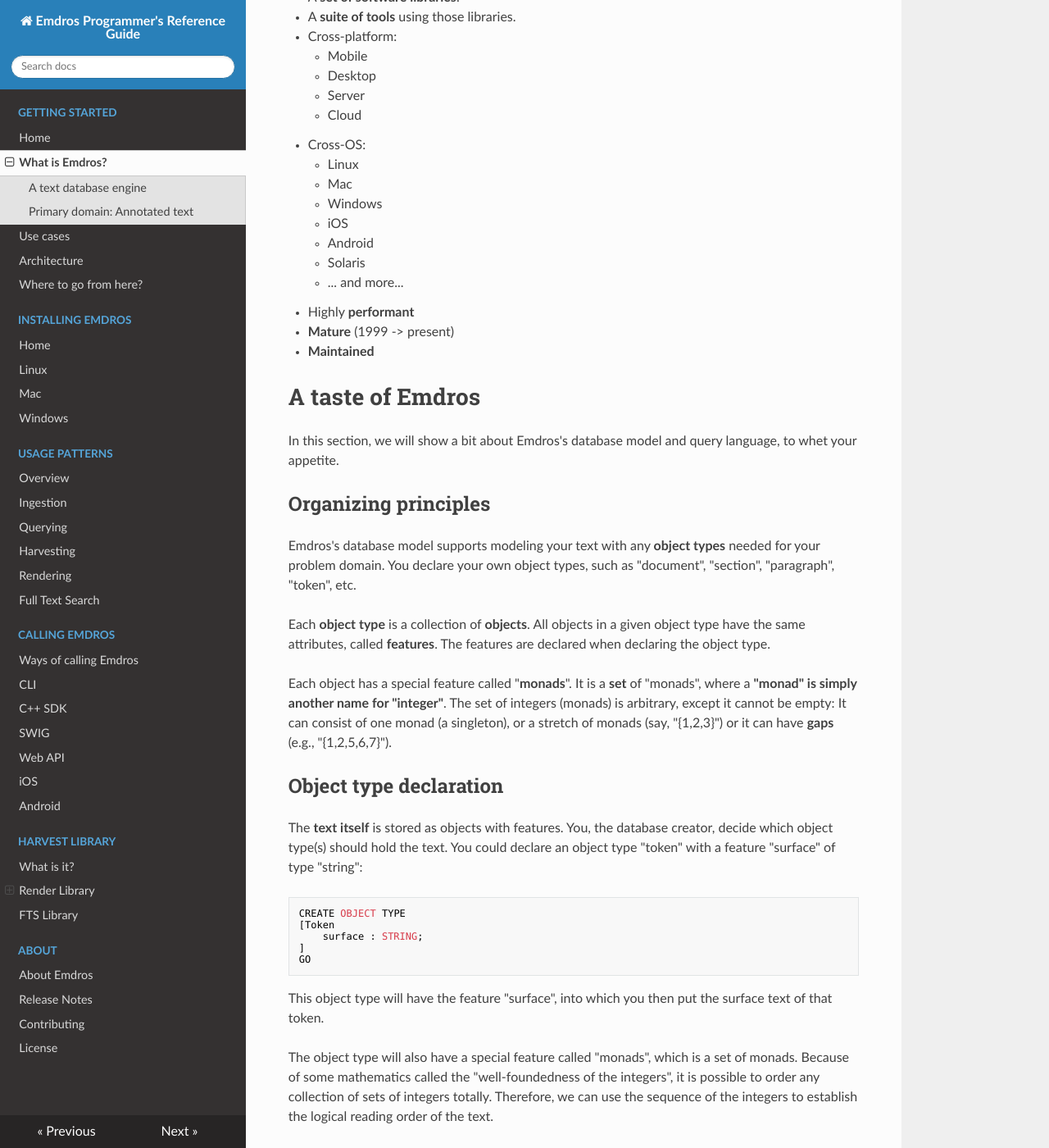
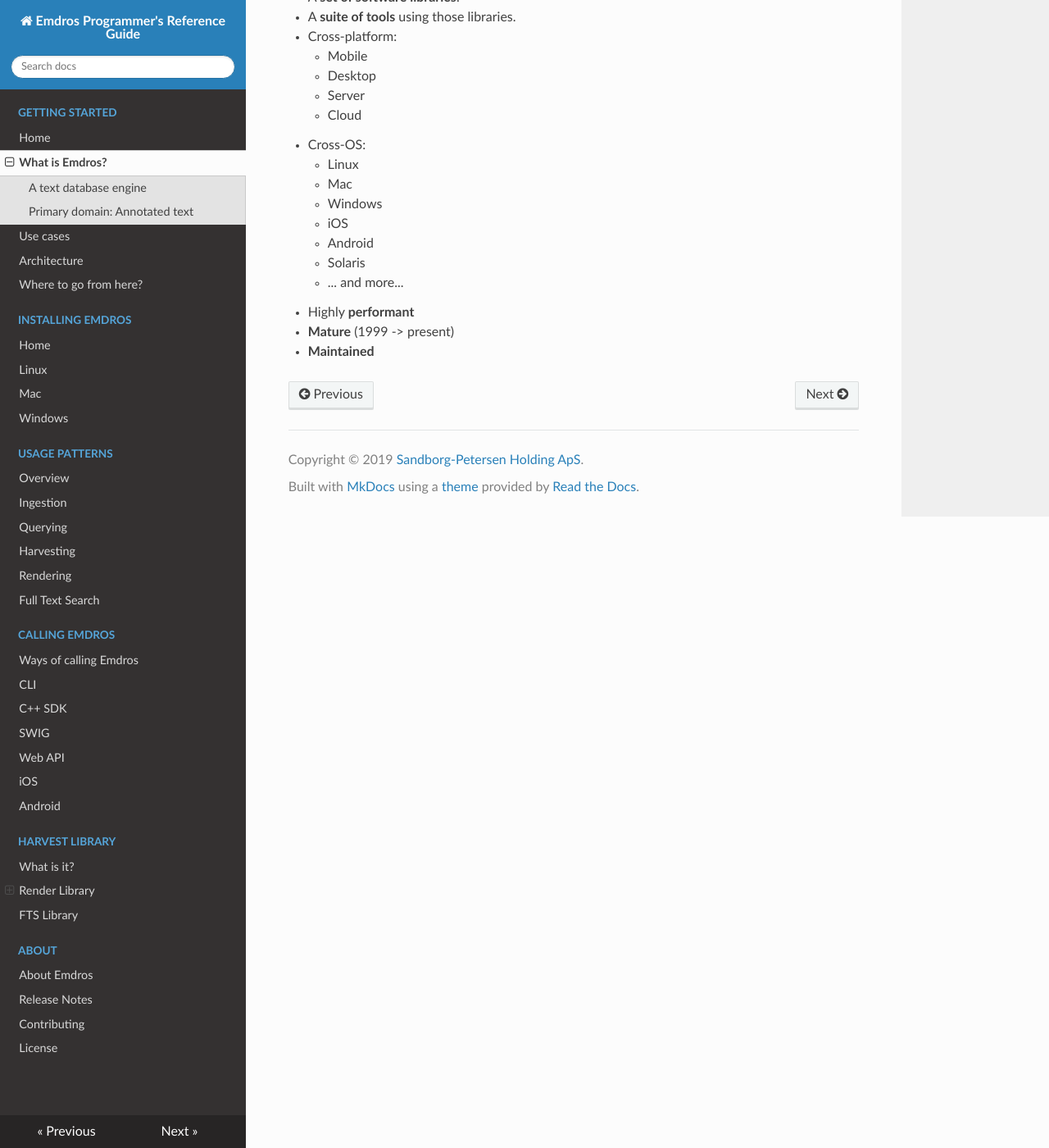
Before and after one commit to emdros/docs-emdros, an MkDocs documentation site: the page built from doc/markdown/progref/docs/whatisemdros.md, in a window 1280 px wide and 1400 px high, scrolled down 1044 px. Shown: the whole window at 82% size. Built offline with MkDocs 1.6.1, drawn with Linux system fonts in a browser that asks for light colours; nearby versions of some CDN libraries; old or Windows-style settings are respelled for this version of MkDocs; some of the changed text lies outside the part shown.

Commit message:
Move model and query language into its own file.

````diff
--- a/doc/markdown/progref/docs/whatisemdros.md
+++ b/doc/markdown/progref/docs/whatisemdros.md
@@ -53,98 +53,3 @@
 - Highly **performant**
 - **Mature** (1999 -> present)
 - **Maintained**
-
-
-# A taste of Emdros
-
-In this section, we will show a bit about Emdros's database model and query language, to whet your appetite.
-
-## Organizing principles
-
-Emdros's database model supports modeling your text with any **object types** needed for your problem domain.  You declare your own object types, such as "document", "section", "paragraph", "token", etc.
-
-Each **object type** is a collection of **objects**.  All objects in a given object type have the same attributes, called **features**.  The features are declared when declaring the object type.
-
-Each object has a special feature called "**monads**".  It is a **set** of "monads", where a **"monad" is simply another name for "integer"**.  The set of integers (monads) is arbitrary, except it cannot be empty: It can consist of one monad (a singleton), or a stretch of monads (say, "{1,2,3}") or it can have **gaps** (e.g., "{1,2,5,6,7}").
-
-## Object type declaration
-
-The **text itself** is stored as objects with features.  You, the database creator, decide which object type(s) should hold the text.  You could declare an object type "token" with a feature "surface" of type "string":
-
-```
-CREATE OBJECT TYPE
-[Token
-    surface : STRING;
-]
-GO
-```
-
-This object type will have the feature "surface", into which you then put the surface text of that token.
-
-The object type will also have a special feature called "monads", which is a set of monads.  Because of some mathematics called the "well-foundedness of the integers", it is possible to order any collection of sets of integers totally.  Therefore, we can use the sequence of the integers to establish the logical reading order of the text.
-
-## Text object creation
-
-For example, you might store the text "*He is good.*" as follows:
-
-```
-CREATE OBJECT
-FROM MONADS = {1}
-[Token
-    surface := "He ";
-]
-GO
-
-CREATE OBJECT
-FROM MONADS = {2}
-[Token
-    surface := "is ";
-]
-GO
-
-
-CREATE OBJECT
-FROM MONADS = {3}
-[Token
-    surface := "good.";
-]
-GO
-```
-
-## Annotation object creation
-
-Now, if we want to say that this is a sentence, we can create another object type, "Sentence":
-
-
-```
-CREATE OBJECT TYPE
-[Sentence]
-GO
-```
-
-Again, this will have an implicit feature called "monads".  We can now create an object of this object type, saying the first three words of the database are a Sentence:
-
-```
-CREATE OBJECT
-FROM MONADS = {1-3}
-[Sentence]
-GO
-```
-
-As can be seen, the text object type(s) are declared in the exact same way as the annotation objects.  Emdros makes no distinction between what is text and what is annotation.
-
-
-## Query language
-
-Because the Token objects have sets of monads {1}, {2}, {3}, that are **subsets of** the set of monads of the Sentence object, {1,2,3}, they are thus "inside" the Sentence object, and are thus "part of" the Sentence.
-
-The query language takes advantage of this.  For example, to find all Sentence objects in which there is a Token inside the Sentence which has the surface "is ", we can query like this:
-
-```
-SELECT ALL OBJECTS
-WHERE
-[Sentence
-   [Token surface = "is "]
-]
-GO
-```
````
